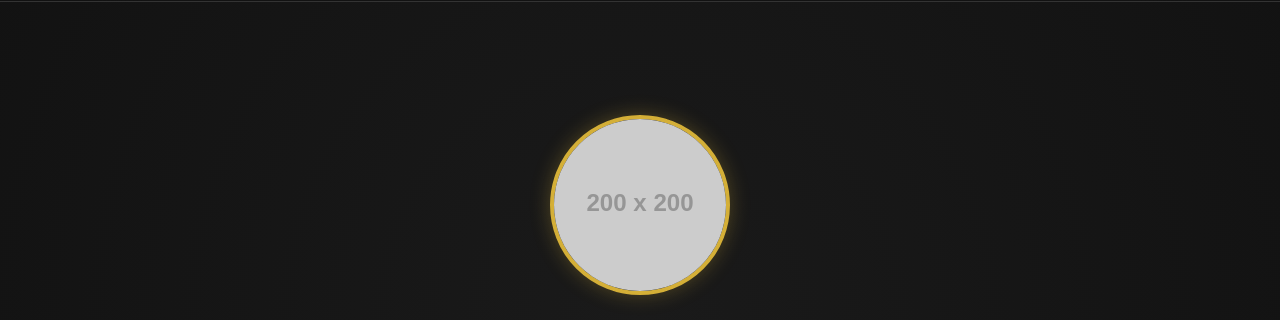
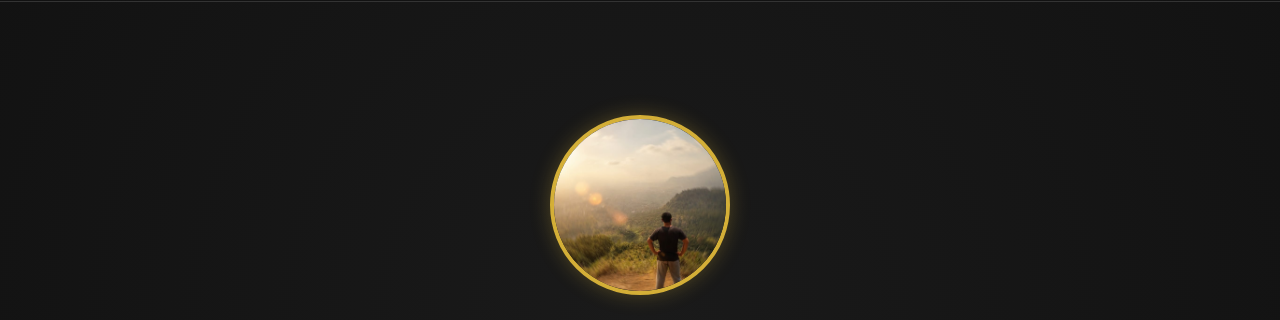
Before and after one commit to kelv03787-png/Profile, a plain HTML site: page index.html in a window 1280 px wide. Shown: the part 77-397 px from the top of the page. Drawn offline with Linux system fonts and the light colour scheme; placeholder pictures from the web are drawn by us.

Commit message:
Update index.html

```diff
--- a/index.html
+++ b/index.html
@@ -25,7 +25,7 @@
         <div class="hero-content">
             <div class="image-wrapper">
                 <!-- Ganti gambar ini dengan foto profilmu -->
-                <img src="https://via.placeholder.com/200x200.png?text=Foto+Kelvin" alt="Foto Made Kelvin" class="profile-img">
+                <img src="foto (1).jpeg" alt="Foto Made Kelvin" class="profile-img">
             </div>
             <h1>Made Kelvin</h1>
             <h2 class="subtitle">Siswa XI SIJA 1</h2>
```
